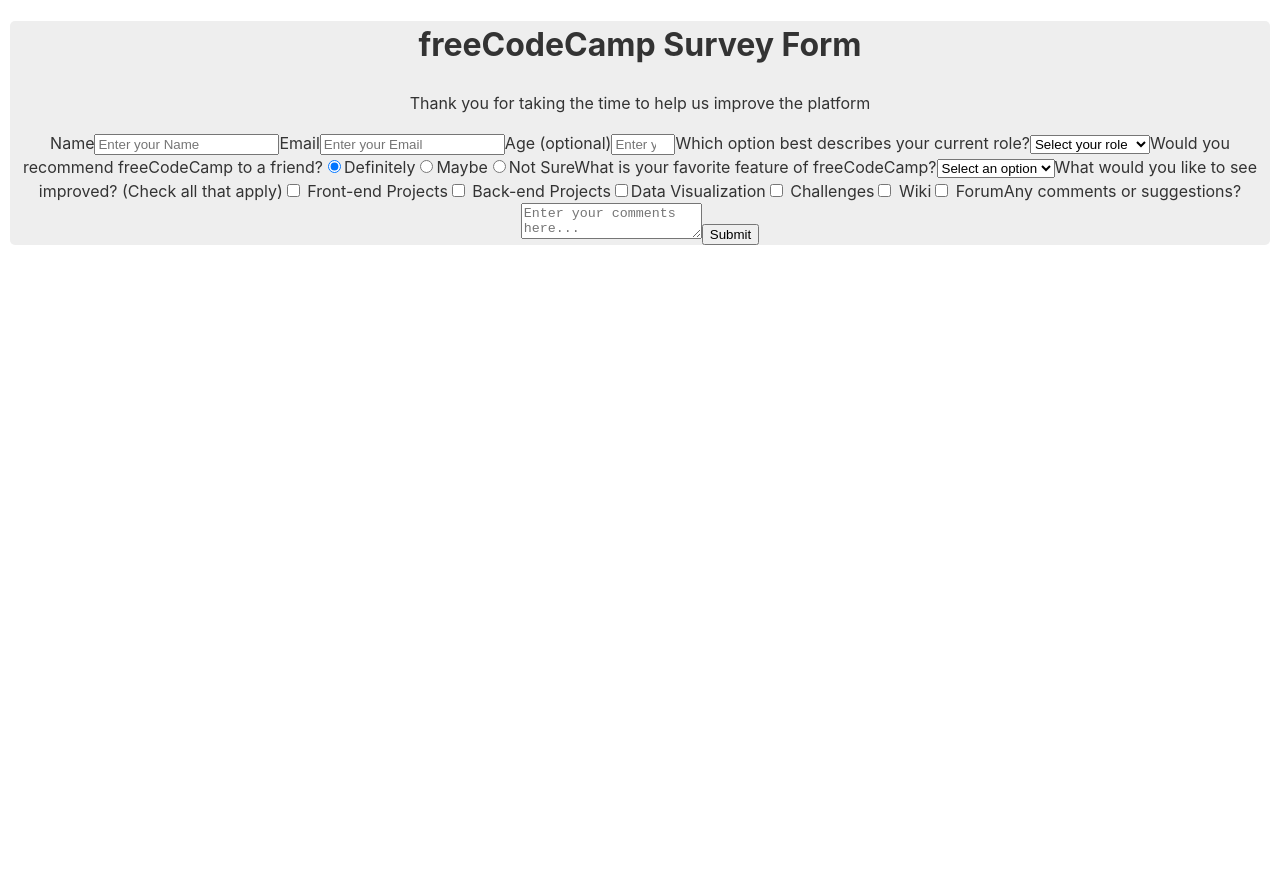
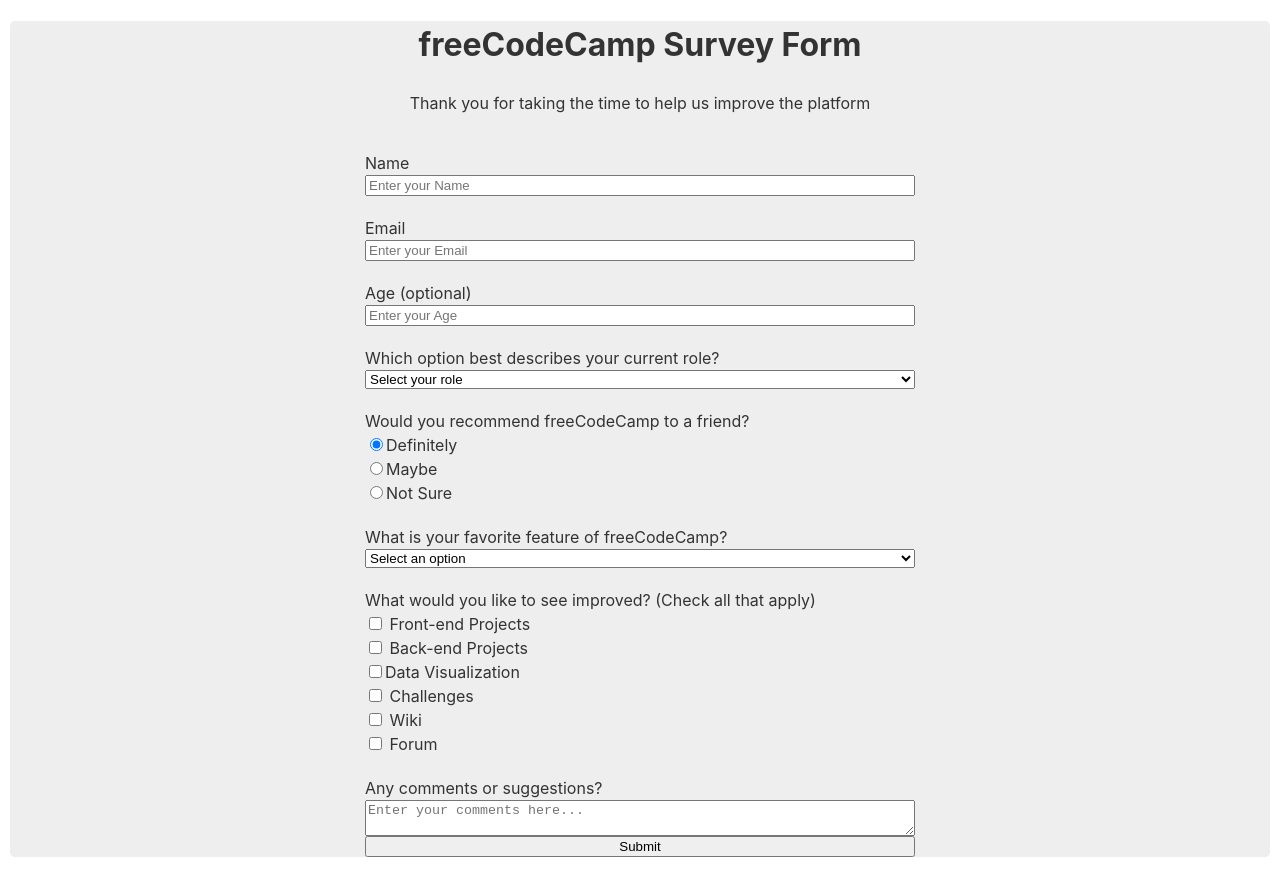
Before and after one commit to Bhavin789/Basic-HTML-CSS, a React (Create React App) app: page /survey in a window 1280 px wide. Before the commit the page ends 800 px from the top, so only its background shows below. Built offline with nearby package versions, Linux system fonts and the light colour scheme.

Commit message:
css: Adjust the form css to make it clean

```diff
--- a/src/css/survey.css
+++ b/src/css/survey.css
@@ -2,6 +2,18 @@
   text-align: center;
   line-height: 1.5;
   color: #333;
+}
+
+#survey-form {
+  display: flex;
+  flex-direction: column;
+  text-align: left;
+  max-width: 550px;
+  margin: 0 auto;
+}
+
+span {
+  margin-top: 20px;
 }
 
 .App {
```
